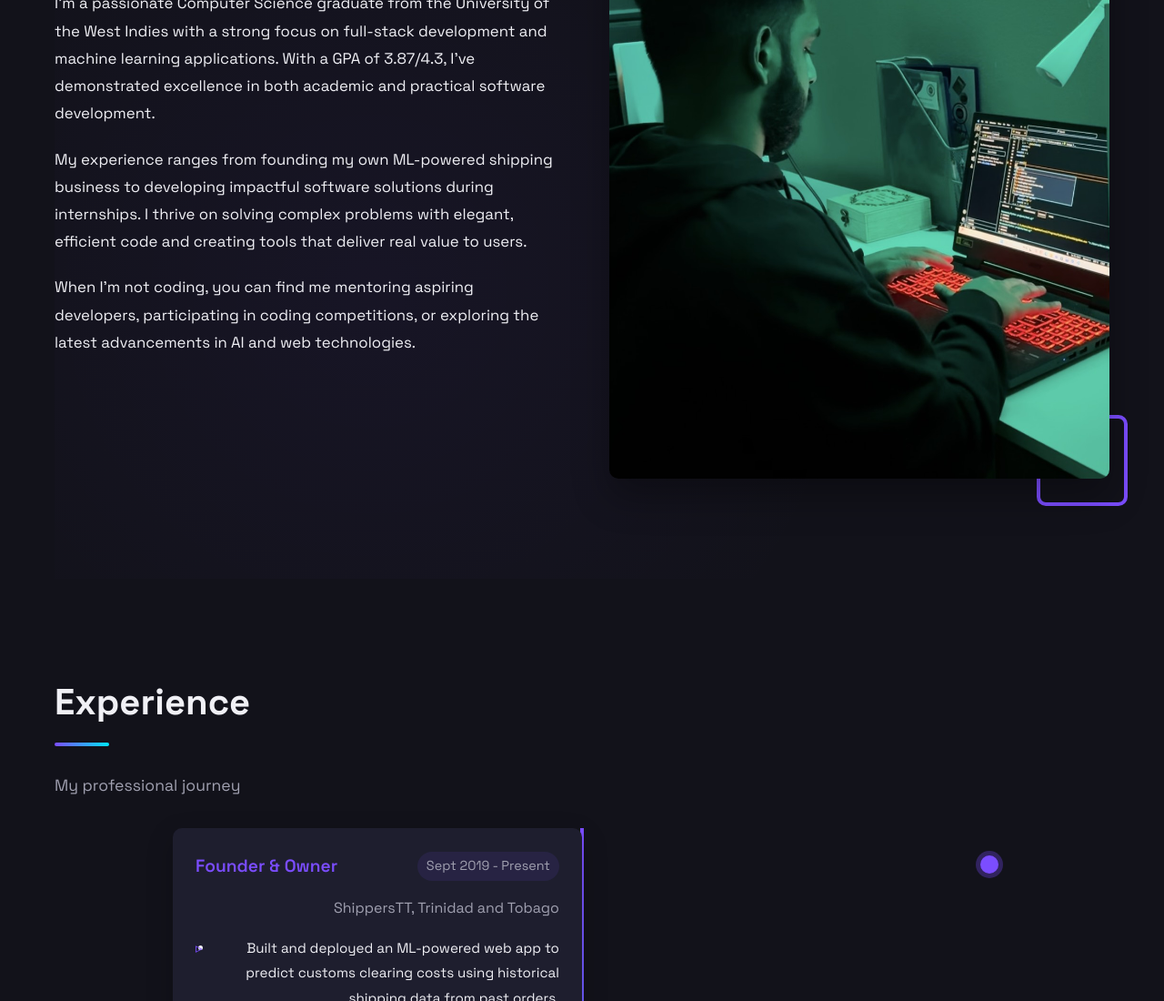
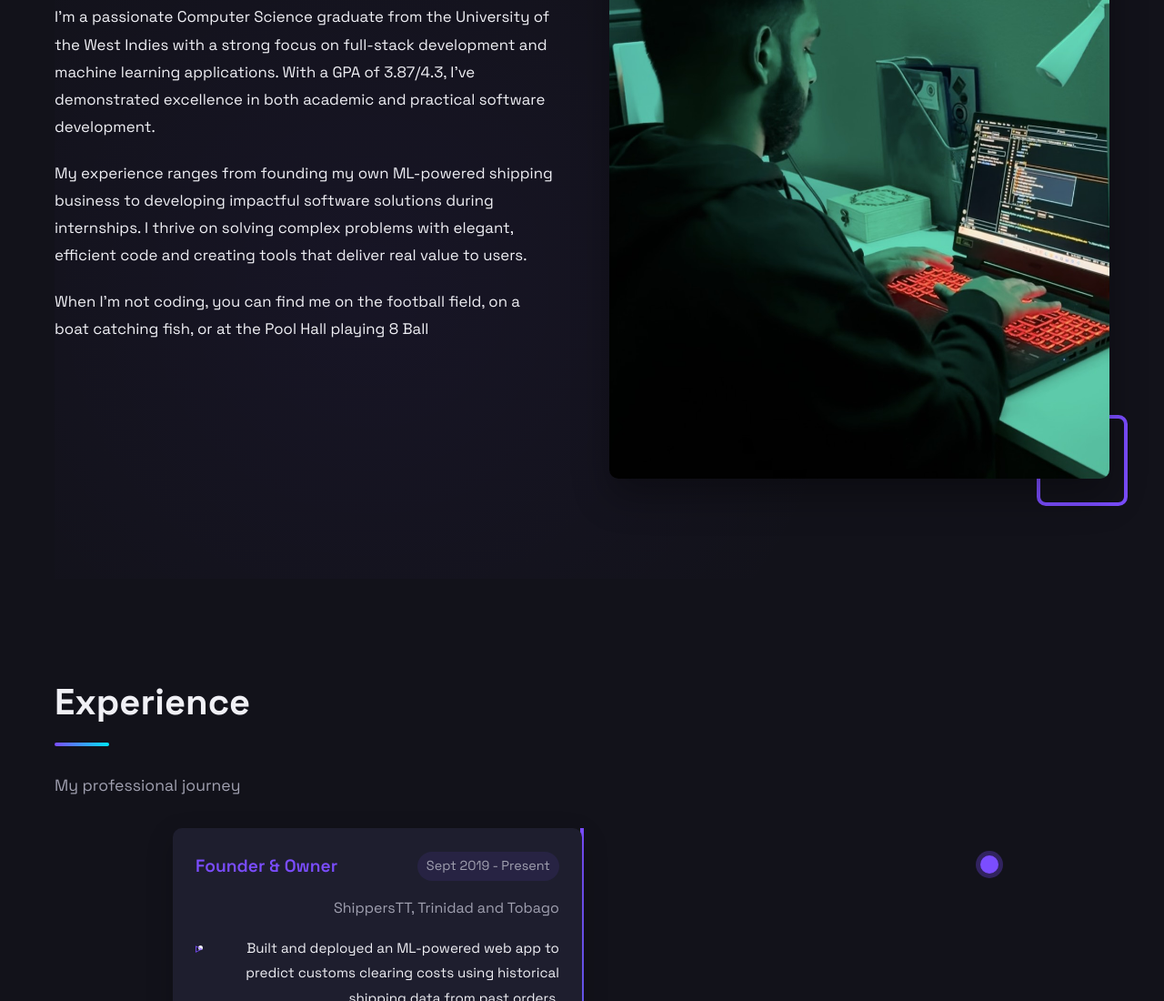
Before and after one commit to devern-DZZC/portfolio, a plain HTML site: page index.html in a window 1280 px wide. Shown: the part 1210-2310 px from the top of the page at 91% size. Drawn offline with Linux system fonts and the light colour scheme.

Commit message:
fixed about me

```diff
--- a/index.html
+++ b/index.html
@@ -88,7 +88,7 @@
                 <div class="about-text">
                     <p>I'm a passionate Computer Science graduate from the University of the West Indies with a strong focus on full-stack development and machine learning applications. With a GPA of 3.87/4.3, I've demonstrated excellence in both academic and practical software development.</p>
                     <p>My experience ranges from founding my own ML-powered shipping business to developing impactful software solutions during internships. I thrive on solving complex problems with elegant, efficient code and creating tools that deliver real value to users.</p>
-                    <p>When I'm not coding, you can find me mentoring aspiring developers, participating in coding competitions, or exploring the latest advancements in AI and web technologies.</p>
+                    <p>When I'm not coding, you can find me on the football field, on a boat catching fish, or at the Pool Hall playing 8 Ball</p>
                 </div>
                 <div class="about-image">
                     <div class="about-image-decoration"></div>
```
